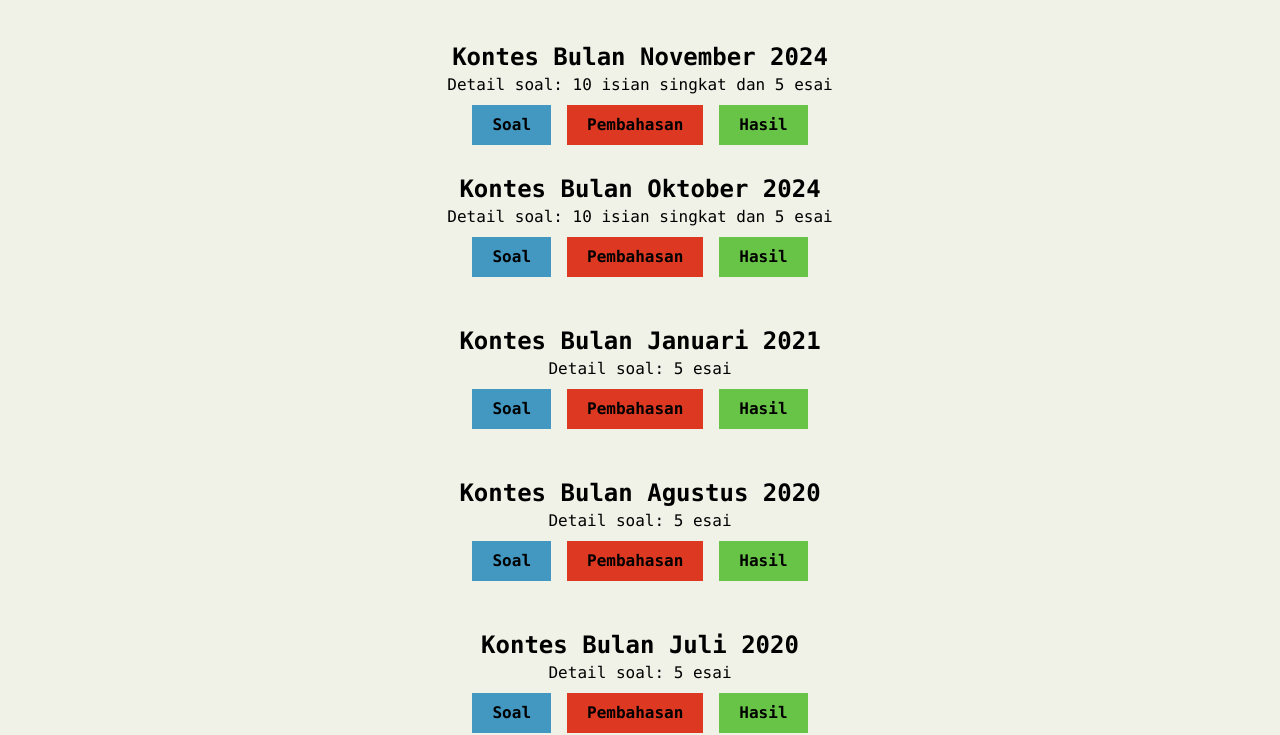
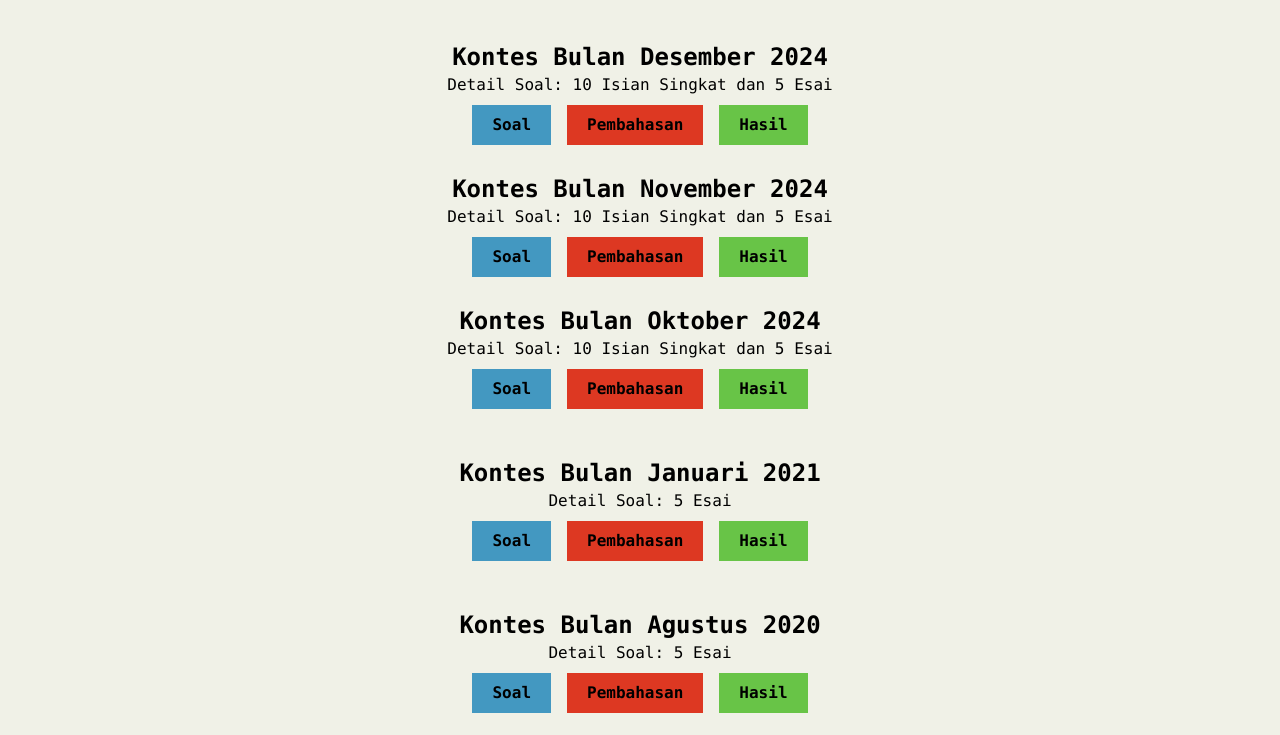
Before and after one commit to clarsbyte/KTOF, a website: page src/archive.html in a window 1280 px wide. Shown: the part 67-802 px from the top of the page. Drawn offline with Linux system fonts and the light colour scheme.

Commit message:
Update archive.html

```diff
--- a/src/archive.html
+++ b/src/archive.html
@@ -22,9 +22,19 @@
         </ul>
     </nav>
 
+<div class="flex my-5 flex-col">
+        <h1 class="text-center font-bold text-2xl">Kontes Bulan Desember 2024</h1>
+        <h3 class="text-center">Detail Soal: 10 Isian Singkat dan 5 Esai</h3>
+        <div class="flex m-0 font-semibold justify-center gap-4 p-2">
+            <a target="_blank" href="https://drive.google.com/file/d/1S56EYC3OLvNZNeOkhC-M8rcFZ7jTV1YY/view?usp=sharing" class="flex bg-blue w-fit py-2 px-5 text-center ">Soal</a>
+            <a target="_blank" href="https://drive.google.com/file/d/1oFxBZdjImOuFaRI-N5fKBTIQd9vr-S-O/view?usp=sharing" class="flex bg-red w-fit py-2 px-5 text-center ">Pembahasan</a>
+            <a target="_blank" href="https://drive.google.com/file/d/1arC5TehW-HwqUZ5WPiBBXQqx8XX5Z_Vb/view?usp=sharing" class="flex bg-green w-fit py-2 px-5 text-center ">Hasil</a>
+
+        </div>
+
     <div class="flex my-5 flex-col">
         <h1 class="text-center font-bold text-2xl">Kontes Bulan November 2024</h1>
-        <h3 class="text-center">Detail soal: 10 isian singkat dan 5 esai</h3>
+        <h3 class="text-center">Detail Soal: 10 Isian Singkat dan 5 Esai</h3>
         <div class="flex m-0 font-semibold justify-center gap-4 p-2">
             <a target="_blank" href="https://drive.google.com/file/d/1_3Tj_VQak1JGb2QvtkBDFTVOV0Uou-PR/view?usp=sharing" class="flex bg-blue w-fit py-2 px-5 text-center ">Soal</a>
             <a target="_blank" href="https://drive.google.com/file/d/1oFxBZdjImOuFaRI-N5fKBTIQd9vr-S-O/view?usp=sharing" class="flex bg-red w-fit py-2 px-5 text-center ">Pembahasan</a>
@@ -34,7 +44,7 @@
 
     <div class="flex my-5 flex-col">
         <h1 class="text-center font-bold text-2xl">Kontes Bulan Oktober 2024</h1>
-        <h3 class="text-center">Detail soal: 10 isian singkat dan 5 esai</h3>
+        <h3 class="text-center">Detail Soal: 10 Isian Singkat dan 5 Esai</h3>
         <div class="flex m-0 font-semibold justify-center gap-4 p-2">
             <a target="_blank" href="https://drive.google.com/file/d/13QGviZjQXjFcyn7f11tMYjpnSn8BykYT/view?usp=drive_link" class="flex bg-blue w-fit py-2 px-5 text-center ">Soal</a>
             <a target="_blank" href="https://drive.google.com/file/d/183fjssuCEwzTr5FDx07rvU-584PYzEK2/view?usp=drive_link" class="flex bg-red w-fit py-2 px-5 text-center ">Pembahasan</a>
@@ -46,7 +56,7 @@
     </div>
     <div class="flex my-5 flex-col">
         <h1 class="text-center font-bold text-2xl">Kontes Bulan Januari 2021</h1>
-        <h3 class="text-center">Detail soal: 5 esai</h3>
+        <h3 class="text-center">Detail Soal: 5 Esai</h3>
         <div class="flex m-0 font-semibold justify-center gap-4 p-2">
             <a target="_blank" href="https://drive.google.com/file/d/18U7d2g5rNXe2oJ5OBDXD9m7jbHLjCJQ3/view?usp=sharing" class="flex bg-blue w-fit py-2 px-5 text-center ">Soal</a>
             <a target="_blank" href="https://drive.google.com/file/d/1Jkzr7xKSyc6yyCfc2eZzeruzMTMWD2oZ/view?usp=sharing" class="flex bg-red w-fit py-2 px-5 text-center ">Pembahasan</a>
@@ -59,7 +69,7 @@
 
     <div class="flex my-5 flex-col">
         <h1 class="text-center font-bold text-2xl">Kontes Bulan Agustus 2020</h1>
-        <h3 class="text-center">Detail soal: 5 esai</h3>
+        <h3 class="text-center">Detail Soal: 5 Esai</h3>
         <div class="flex m-0 font-semibold justify-center gap-4 p-2">
             <a target="_blank" href="https://drive.google.com/file/d/1OSzaJLCl5ztdKYsGGMhgLZXltTbu-LH3/view?usp=sharing" class="flex bg-blue w-fit py-2 px-5 text-center ">Soal</a>
             <a target="_blank" href="https://drive.google.com/file/d/1OSzaJLCl5ztdKYsGGMhgLZXltTbu-LH3/view?usp=sharing" class="flex bg-red w-fit py-2 px-5 text-center ">Pembahasan</a>
@@ -72,7 +82,7 @@
 
     <div class="flex my-5 flex-col">
         <h1 class="text-center font-bold text-2xl">Kontes Bulan Juli 2020</h1>
-        <h3 class="text-center">Detail soal: 5 esai</h3>
+        <h3 class="text-center">Detail Soal: 5 Esai</h3>
         <div class="flex m-0 font-semibold justify-center gap-4 p-2">
             <a target="_blank" href="https://drive.google.com/file/d/1xBioPubeI3eSt0vgcnWqVPuGSzwKd-FZ/view?usp=sharing" class="flex bg-blue w-fit py-2 px-5 text-center ">Soal</a>
             <a target="_blank" href="https://drive.google.com/file/d/1xBioPubeI3eSt0vgcnWqVPuGSzwKd-FZ/view?usp=sharing" class="flex bg-red w-fit py-2 px-5 text-center ">Pembahasan</a>
@@ -85,7 +95,7 @@
 
     <div class="flex my-5 flex-col">
         <h1 class="text-center font-bold text-2xl">Kontes Bulan Juni 2020</h1>
-        <h3 class="text-center">Detail soal: 7 esai</h3>
+        <h3 class="text-center">Detail Soal: 7 Esai</h3>
         <div class="flex m-0 font-semibold justify-center gap-4 p-2">
             <a target="_blank" href="https://drive.google.com/file/d/1aEV77DlefMvEzSqUCfK_hReNTk8ahfVY/view?usp=sharing" class="flex bg-blue w-fit py-2 px-5 text-center ">Soal</a>
             <a target="_blank" href="https://drive.google.com/file/d/1aEV77DlefMvEzSqUCfK_hReNTk8ahfVY/view?usp=sharing" class="flex bg-red w-fit py-2 px-5 text-center ">Pembahasan</a>
```
